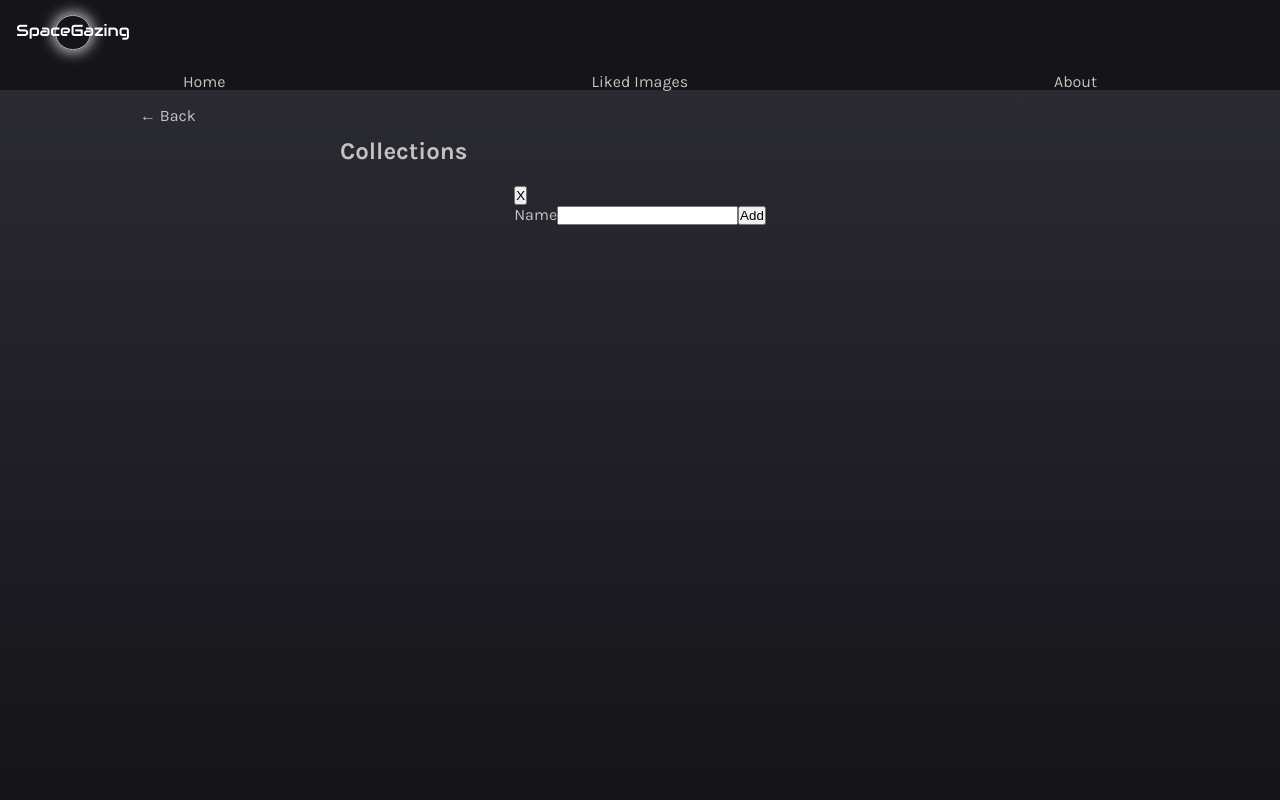
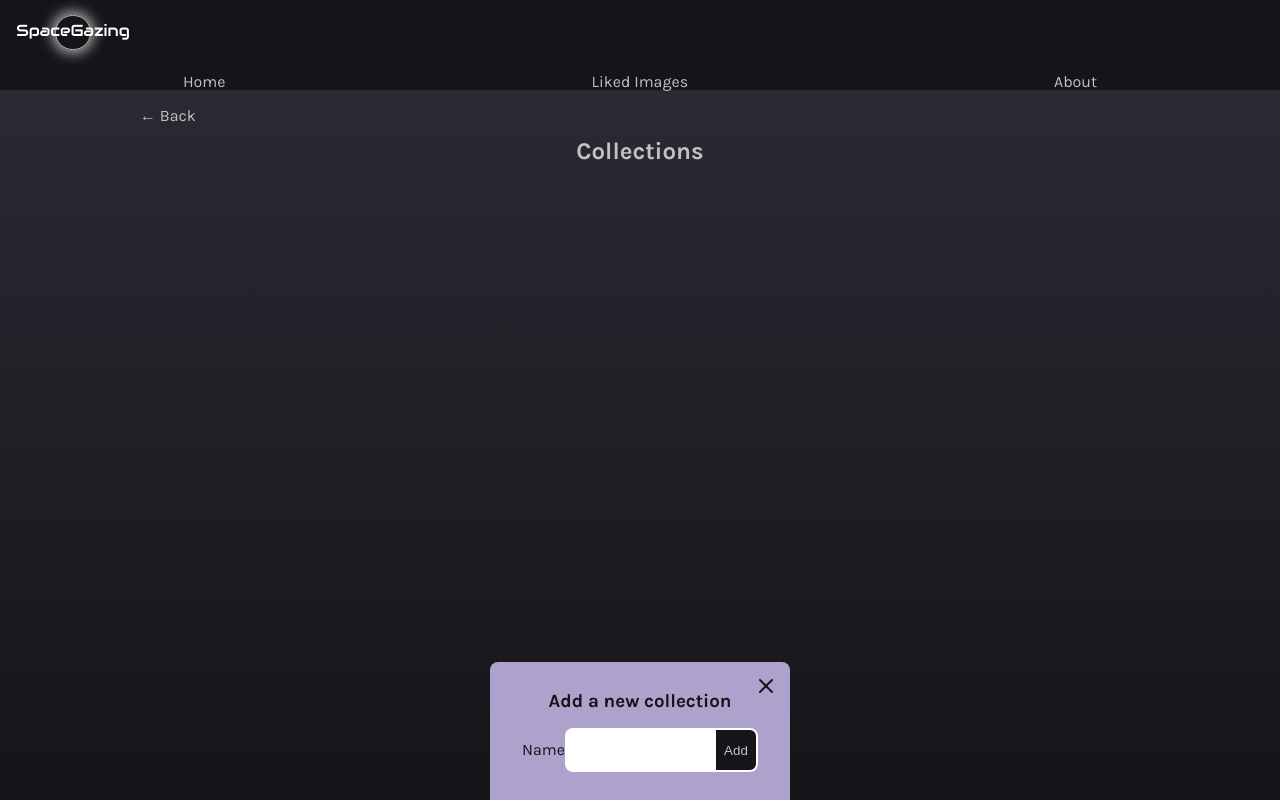
Before and after one commit to AmaTib/space-gazing, a Next.js app: page /likedimages/collections in a window 1280 px wide. Both pictures are taken after a click on the button "New Collection +". Built offline with nearby package versions, Linux system fonts and the light colour scheme.

Commit message:
Add pop up modal for searching date and creating collection

```diff
--- a/app/components/CollectionForm.tsx
+++ b/app/components/CollectionForm.tsx
@@ -1,16 +1,14 @@
 import { ChangeEvent, useState } from "react";
 
 interface ICollectionFormProps {
-  close: () => void;
   submit: (name: string) => void;
 }
 
-export const CollectionForm = ({ close, submit }: ICollectionFormProps) => {
+export const CollectionForm = ({ submit }: ICollectionFormProps) => {
   const [nameInput, setNameInput] = useState("");
 
   return (
     <>
-      <button onClick={close}>X</button>
       <form
         onSubmit={() => {
           submit(nameInput);
--- a/app/components/ImageModal.tsx
+++ b/app/components/ImageModal.tsx
@@ -6,6 +6,7 @@ import { usePathname } from "next/navigation";
 import { PrimaryButton } from "./PrimaryButton";
 import { SelectCollections } from "./SelectCollection";
 import "../styles/modal.scss";
+import { FiX } from "react-icons/fi";
 
 interface IImageModalProps {
   img: IImageInfo;
@@ -22,7 +23,7 @@ export const ImageModal = ({ img, close }: IImageModalProps) => {
     <>
       <section className="modalContainer">
         <button className="closeButton" onClick={close}>
-          X
+          <FiX />
         </button>
         <h3>{img.title}</h3>
         <figure>
--- /dev/null
+++ b/app/components/PopUpForm.tsx
@@ -0,0 +1,22 @@
+import "../styles/popUpForm.scss";
+import { FiX } from "react-icons/fi";
+
+interface IPopUpFormProps {
+  children: JSX.Element;
+  close: () => void;
+  heading: string;
+}
+
+export const PopUpForm = ({ children, close, heading }: IPopUpFormProps) => {
+  return (
+    <>
+      <section className="popUpFormContainer">
+        <button className="closeButton" onClick={close}>
+          <FiX />
+        </button>
+        <h3>{heading}</h3>
+        {children}
+      </section>
+    </>
+  );
+};
--- a/app/components/views/CollectionsPage.tsx
+++ b/app/components/views/CollectionsPage.tsx
@@ -7,6 +7,7 @@ import { CollectionForm } from "../CollectionForm";
 import { Collection } from "@/app/models/Collection";
 import { RemoveButton } from "../RemoveButton";
 import "../../styles/collectionsPage.scss";
+import { PopUpForm } from "../PopUpForm";
 
 export const CollectionsPage = () => {
   const [showForm, setShowForm] = useState(false);
@@ -56,14 +57,15 @@ export const CollectionsPage = () => {
           ))}
         </ul>
 
-        <div className="addCollectionContainer">
         {showForm ? (
-            <CollectionForm
+          <PopUpForm
             close={() => {
               setShowForm(false);
             }}
-              submit={(name: string) => addCollection(name)}
-            />
+            heading="Add a new collection"
+          >
+            <CollectionForm submit={(name: string) => addCollection(name)} />
+          </PopUpForm>
         ) : (
           <PrimaryButton
             text="New Collection +"
@@ -73,7 +75,6 @@ export const CollectionsPage = () => {
           />
         )}
       </div>
-      </div>
     </section>
   );
 };
--- a/app/globals.scss
+++ b/app/globals.scss
@@ -70,6 +70,29 @@ a {
   z-index: 2;
 }
 
+form {
+  /*   border: solid 2px red; */
+
+  input {
+    height: 44px;
+    width: 150px;
+    border: none;
+    border-radius: 8px 0 0 8px;
+    background-color: #fff;
+    padding: 0 v.$spacing-medium;
+    margin-right: -1px;
+  }
+
+  button {
+    background-color: v.$secondaryColor;
+    border: solid 2px #fff;
+    border-radius: 0 8px 8px 0;
+    height: 44px;
+    width: 44px;
+    color: v.$fontColor;
+  }
+}
+
 /* @media (prefers-color-scheme: dark) {
   html {
     color-scheme: dark;
--- a/app/styles/collectionsPage.scss
+++ b/app/styles/collectionsPage.scss
@@ -1,9 +1,15 @@
 @use "variables" as v;
 
 .collectionsListContainer {
+  /* max-width: 600px;
+  width: 100%;
+  margin: 0 auto; */
+
+  margin: 0 auto;
   max-width: 600px;
-  width: 100%;
-  margin: 0 auto;
+  display: flex;
+  flex-direction: column;
+  align-items: center;
 }
 
 .collectionsList {
--- /dev/null
+++ b/app/styles/popUpForm.scss
@@ -0,0 +1,25 @@
+@use "variables" as v;
+
+.popUpFormContainer {
+  background-color: v.$primaryColor;
+  padding: v.$spacing-xx-large;
+  min-width: 300px;
+  position: fixed;
+  bottom: 0;
+  color: v.$secondaryColor;
+  border-radius: 8px 8px 0 0;
+  display: flex;
+  flex-direction: column;
+  align-items: center;
+  gap: v.$spacing-medium;
+}
+
+.closeButton {
+  position: absolute;
+  top: v.$spacing-small;
+  right: v.$spacing-small;
+  background-color: transparent;
+  color: v.$secondaryColor;
+  font-size: 1.5rem;
+  border: none;
+}
```
Also changed, not shown: app/components/DateForm.tsx (+5 -7 lines), app/components/views/HomePage.tsx (+12 -7 lines). Lines whose indentation alone changed are shown as unchanged.
